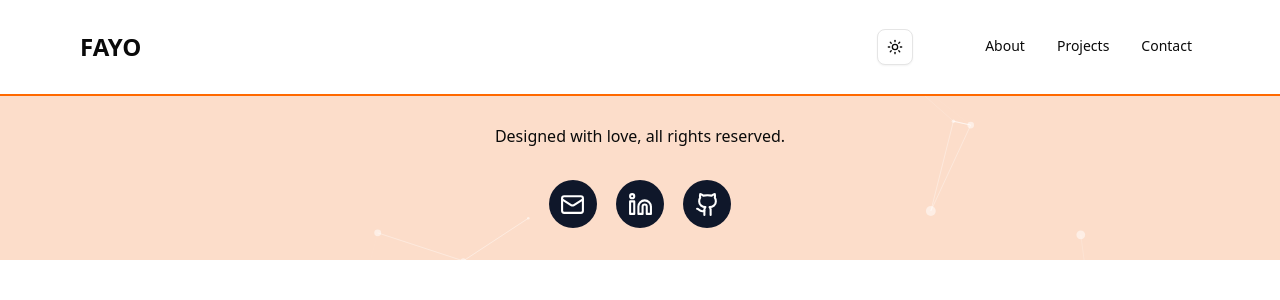
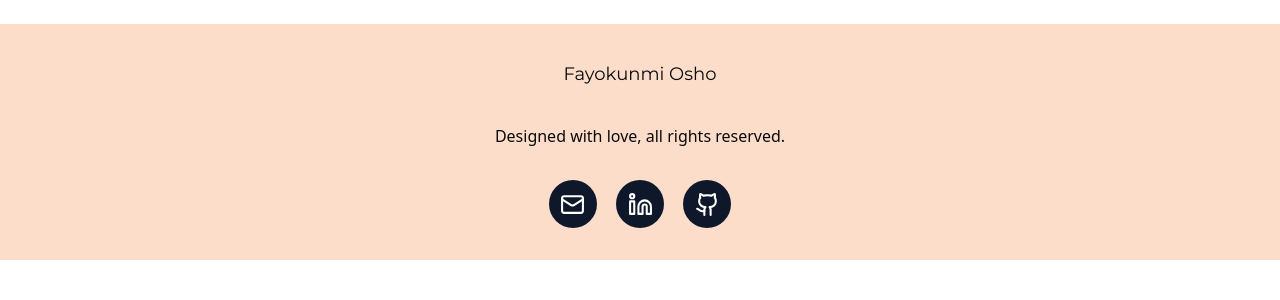
Before and after one commit to Fayorr/portfolio, a Next.js app: page /about in a window 1280 px wide. Shown: the top 300 px of the page. Built offline with nearby package versions, Linux system fonts and the light colour scheme.

Commit message:
particlejs refactor

```diff
--- a/src/components/Footer.tsx
+++ b/src/components/Footer.tsx
@@ -7,7 +7,7 @@
 	return (
 		<footer
 			id='footer'
-			className=''
+			className='relative z-10'
 		>
 			{/* <br />
 				<br /> */}
--- a/src/components/Header.tsx
+++ b/src/components/Header.tsx
@@ -16,7 +16,7 @@
 export function Header() {
 	const [toggle, setToggle] = useState(false);
 	return (
-		<header className='flex justify-between items-center py-7 px-10 md:px-20 bg-[#ffffff] dark:bg-[#0f172a]  border-b-2 border-orange-500 fixed top-0 left-0 right-0 z-50'>
+		<header className='flex justify-between items-center py-7 px-10 md:px-20 bg-[#ffffff] dark:bg-[#0f172a]  border-b-2 border-orange-500 fixed top-0 left-0 right-0 z-10'>
 			<div>
 				<Link href='/'>
 					<h1 className='text-2xl font-bold uppercase cursor-pointer'>Fayo</h1>
--- a/src/components/ui/ParticleBackground.tsx
+++ b/src/components/ui/ParticleBackground.tsx
@@ -91,7 +91,7 @@
 					value: 80,
 				},
 				opacity: {
-					value: 0.5,
+					value: 0.4,
 				},
 				shape: {
 					type: 'circle',
```
